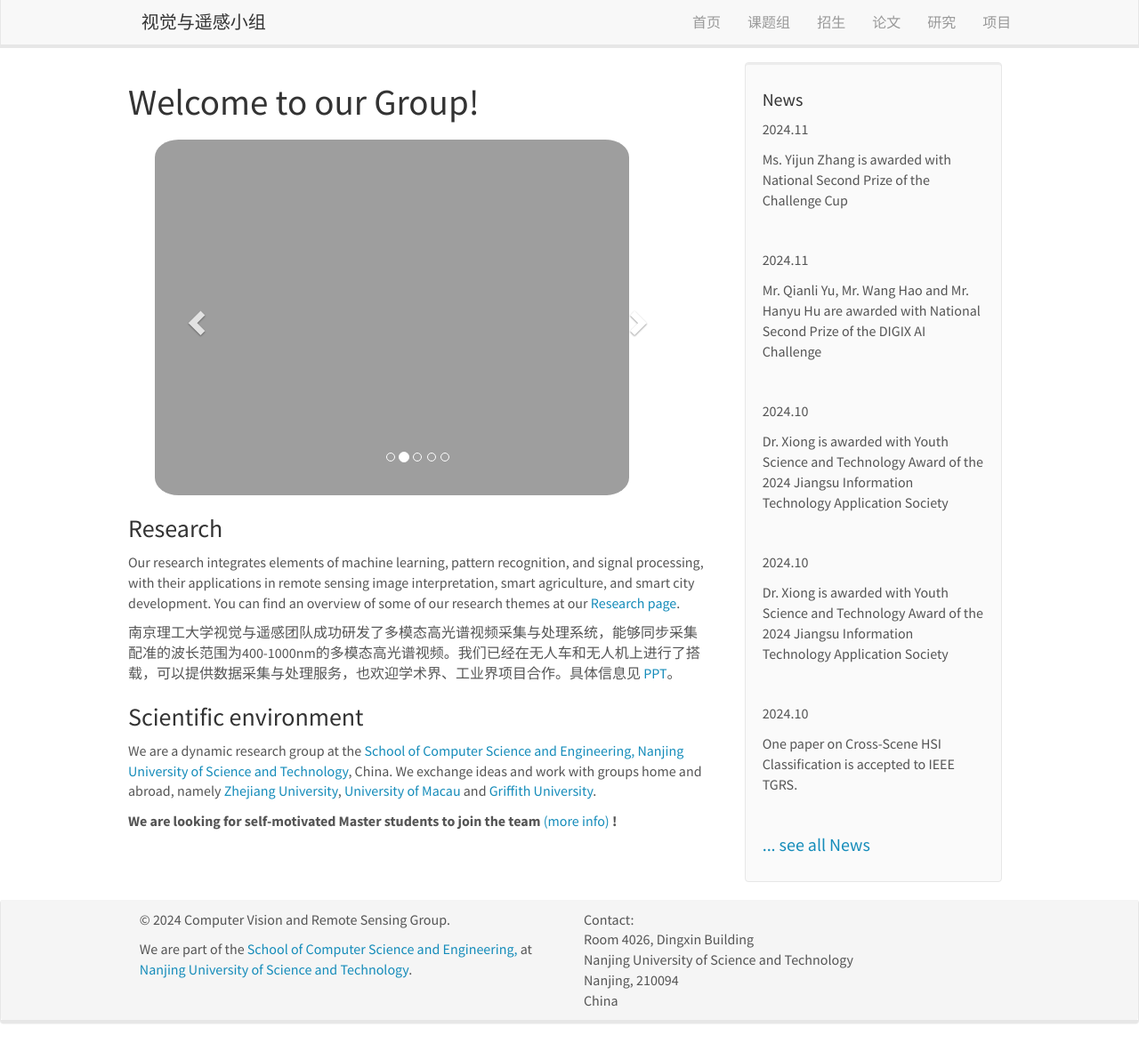
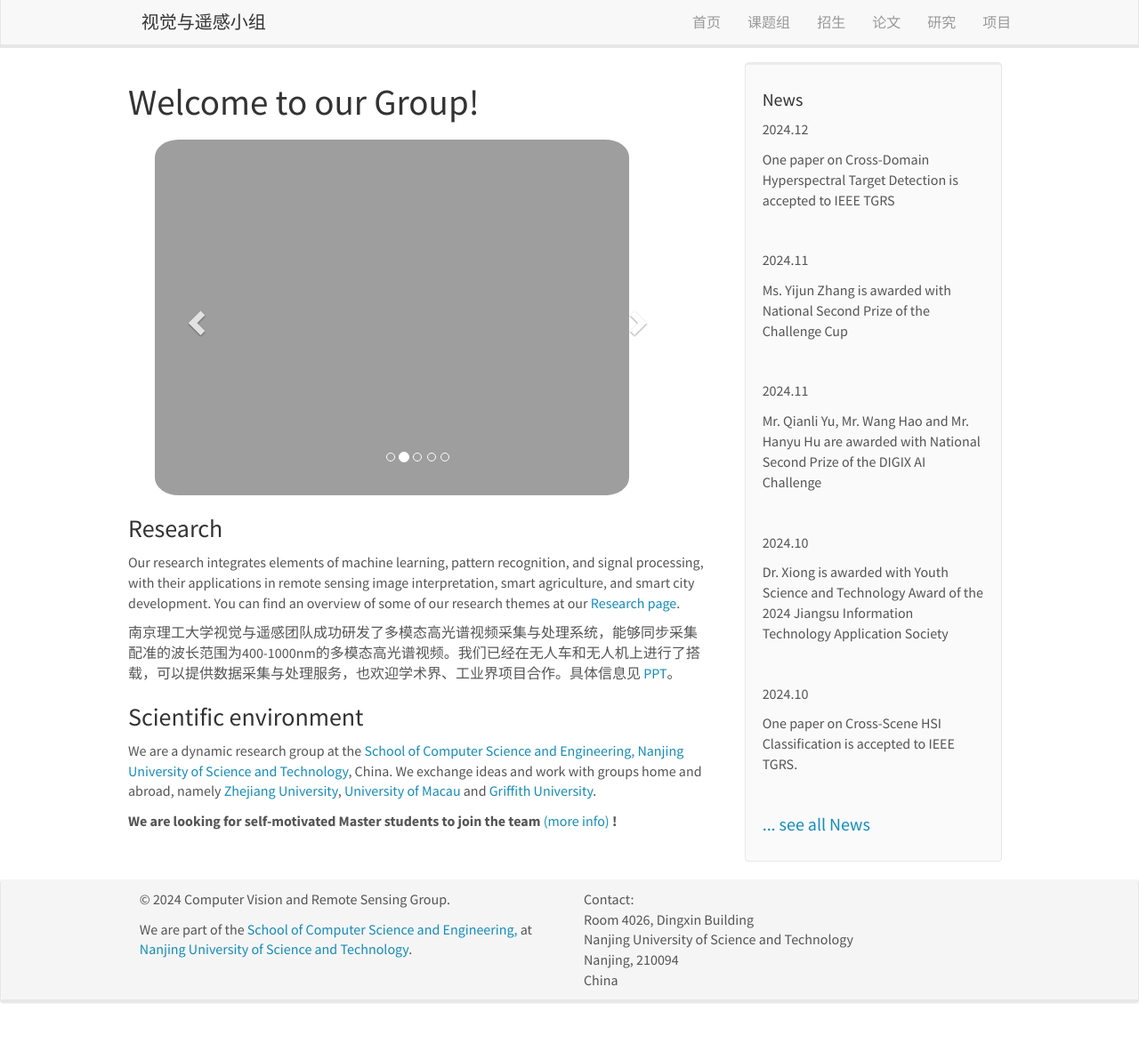
Before and after one commit to bearshng/mvip, a Jekyll site: the page built from _pages/home.md, in a window 1280 px wide and 1173 px high. Shown: the whole window at 89% size. Built offline with Jekyll 4.4.1, drawn with Linux system fonts in a browser that asks for light colours; nearby versions of some CDN libraries.

Commit message:
update cv

```diff
--- a/_data/news.yml
+++ b/_data/news.yml
@@ -1,3 +1,6 @@
+- date: '2024.12'
+  headline: "One paper on Cross-Domain Hyperspectral Target Detection is accepted to IEEE TGRS"
+
 - date: '2024.11'
   headline: "Ms. Yijun Zhang is awarded with National Second Prize of the Challenge Cup"
 
@@ -7,9 +10,6 @@
 - date: '2024.10'
   headline: "Dr. Xiong is awarded with Youth Science and Technology Award of the 2024 Jiangsu Information Technology Application Society"
 
-
-- date: '2024.10'
-  headline: "Dr. Xiong is awarded with Youth Science and Technology Award of the 2024 Jiangsu Information Technology Application Society"
 
 - date: '2024.10'
   headline: "One paper on Cross-Scene HSI Classification is accepted to IEEE TGRS."
```
Also changed, not shown: _bibliography/uscl_publications.bib (+4 -5 lines).
